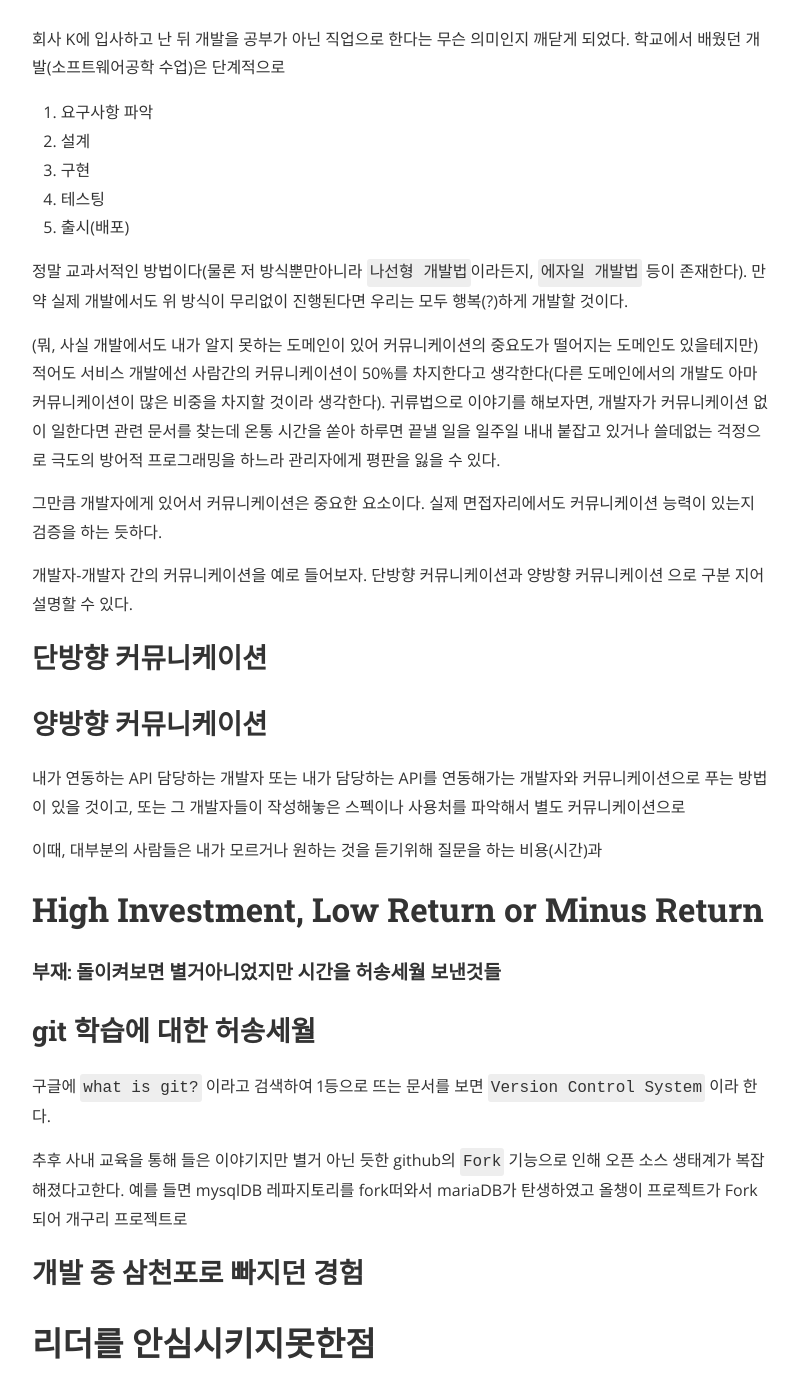
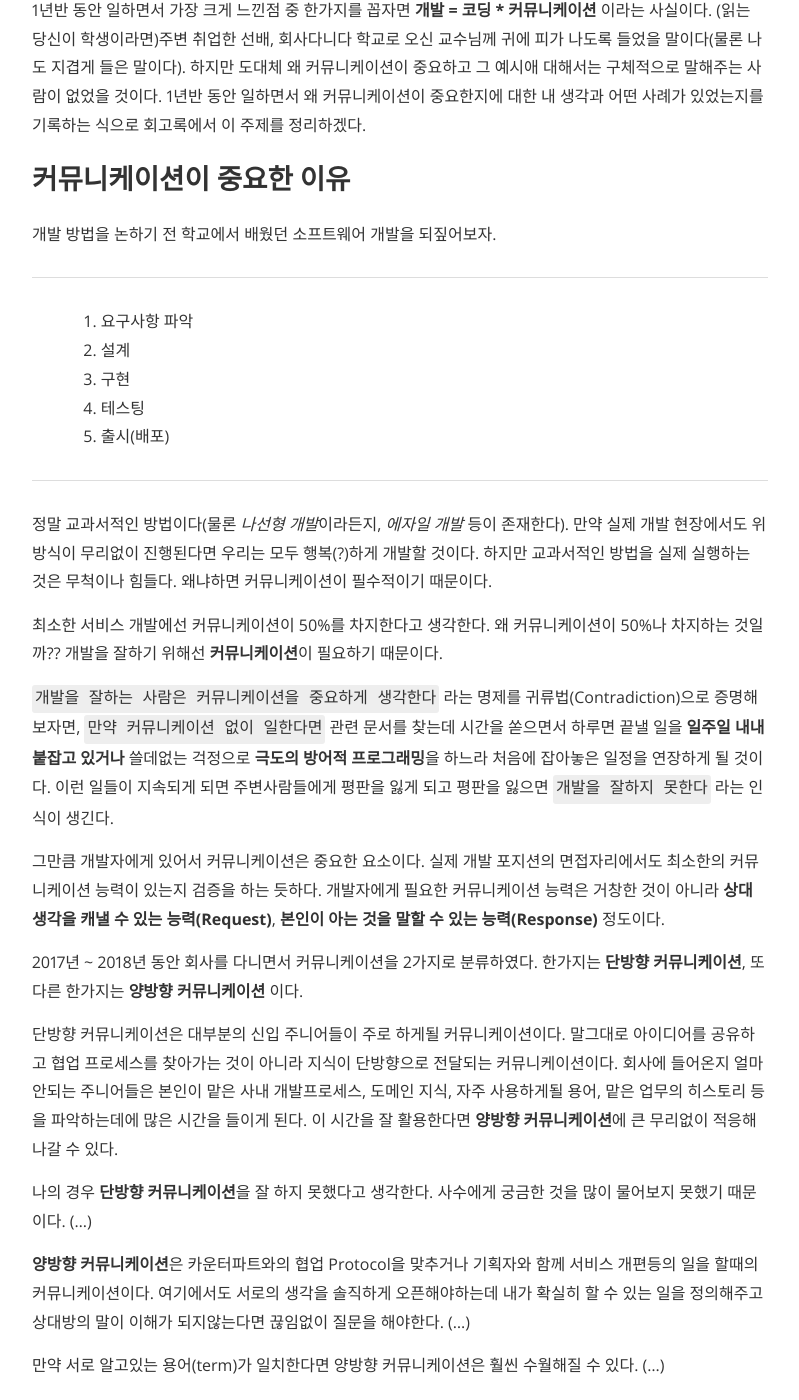
Before and after one commit to paka99/paka99.github.io, a Jekyll site: the page built from _posts/2018-12-10-yiary.md, in a window 1280 px wide and 1400 px high, scrolled down 1115 px. Shown: the whole window, without its empty margins (240-1039 px from the left). Built offline with Jekyll 4.4.1, drawn with Linux system fonts in a browser that asks for light colours; nearby versions of some CDN libraries; comment, search, counter and statistics services are not loaded; some of the changed text lies outside the part shown.

Commit message:
회고록 수정

```diff
--- a/_posts/2018-12-10-yiary.md
+++ b/_posts/2018-12-10-yiary.md
@@ -2,63 +2,82 @@
 layout: post
 title: "mocha의 2017, 2018 회고록"
 date: 2018-12-10 +0900
-permalink: 2017-2018-yairy
+# permalink: 2017-2018-yairy
 categories: [blog]
 cover:  "/assets/instacode.png"
 author: Mocha
-comment: true
 ---
 
 # 쓰기 전에... (내가)
 원래는 2017년 한해를 마무리 하며 하나를 써야했지만 선천적인 게으름(<- 개발 잘하는 사람들 오마주)때문에 2017,2018년 회고록을 이제야 작성한다.
 
-회고록을 쓰개된 동기는 너무 단순하다. 10월쯤 술김에 회고록에 이거써야지 저거써야지 주제를 정해서 facebook에 타임라인으로 남겼다. 그리고 12월쯤 쓰는김에 요즘(?) 핫하다는 github.io를 활용하여 써보자 마음먹고, q='github.io 만드는법' 을 검색하여 여러 글을 본 뒤 감을 잡고 facebook에 남겨놓은 주제를 하나하나 써내려걌다.
+평생 회고록이라는걸 모르고 살다가 회고록을 쓰게된 동기는 너무 단순하다. 10월쯤 술김에 회고록에 이거써야지 저거써야지 주제를 정해서 facebook에 타임라인으로 남겼다. 그리고 12월쯤 쓰는김에 요즘(?) 핫하다는 github.io를 활용하여 써보자 마음먹고, q='github.io 만드는법' 을 검색하여 여러 글을 본 뒤 감을 잡고 facebook에 남겨놓은 주제를 하나하나 써내려걌다.
 
 주제를 선정할 땐 나름 기준을 두었는데, 자랑스럽게 쓰고싶은 주제, 그리고 차마 내 실력이 들통날까봐 숨기고 싶은 주제를 선정하였다.
 
-## 읽기 전에... (당신이)
-글 내용에서 등장하는 회사, 인물들은 아래와 같다. 그 외 다른 인물들도 등장하는데 그다지 비중이 없는 사람들은 그때그때 설명해주겠다.
+이 글을 통해 '아! 이정도면 나도 회고록 쓸 수 있겠다' 라는 생각이 드는 사람들이 많아졌으면 좋겠다.
 
-# 커뮤니케이션과 나홀로 고민의 트레이드오프
-회사 K에 입사하고 난 뒤 개발을 공부가 아닌 직업으로 한다는 무슨 의미인지 깨닫게 되었다. 학교에서 배웠던 개발(소프트웨어공학 수업)은 단계적으로
+# 커뮤니케이션/나홀로고민 의 트레이드오프
+## 이 주제를 선택한 이유
+1년반 동안 일하면서 가장 크게 느낀점 중 한가지를 꼽자면 **개발 = 코딩 * 커뮤니케이션** 이라는 사실이다. (읽는 당신이 학생이라면)주변 취업한 선배, 회사다니다 학교로 오신 교수님께 귀에 피가 나도록 들었을 말이다(물론 나도 지겹게 들은 말이다). 하지만 도대체 왜 커뮤니케이션이 중요하고 그 예시애 대해서는 구체적으로 말해주는 사람이 없었을 것이다. 1년반 동안 일하면서 왜 커뮤니케이션이 중요한지에 대한 내 생각과 어떤 사례가 있었는지를 기록하는 식으로 회고록에서 이 주제를 정리하겠다.
 
-1. 요구사항 파악
-2. 설계
-3. 구현
-4. 테스팅
-5. 출시(배포)
+## 커뮤니케이션이 중요한 이유
+개발 방법을 논하기 전 학교에서 배웠던 소프트웨어 개발을 되짚어보자.
 
-정말 교과서적인 방법이다(물론 저 방식뿐만아니라 `나선형 개발법`이라든지, `에자일 개발법` 등이 존재한다). 만약 실제 개발에서도 위 방식이 무리없이 진행된다면 우리는 모두 행복(?)하게 개발할 것이다.
+ ----------
+> 1. 요구사항 파악
+> 2. 설계
+> 3. 구현
+> 4. 테스팅
+> 5. 출시(배포)
 
-(뭐, 사실 개발에서도 내가 알지 못하는 도메인이 있어 커뮤니케이션의 중요도가 떨어지는 도메인도 있을테지만) 적어도 서비스 개발에선 사람간의 커뮤니케이션이 50%를 차지한다고 생각한다(다른 도메인에서의 개발도 아마 커뮤니케이션이 많은 비중을 차지할 것이라 생각한다). 귀류법으로 이야기를 해보자면, 개발자가 커뮤니케이션 없이 일한다면 관련 문서를 찾는데 온통 시간을 쏟아 하루면 끝낼 일을 일주일 내내 붙잡고 있거나 쓸데없는 걱정으로 극도의 방어적 프로그래밍을 하느라 관리자에게 평판을 잃을 수 있다.
+----------
 
-그만큼 개발자에게 있어서 커뮤니케이션은 중요한 요소이다. 실제 면접자리에서도 커뮤니케이션 능력이 있는지 검증을 하는 듯하다.
+정말 교과서적인 방법이다(물론 *나선형 개발*이라든지, *에자일 개발* 등이 존재한다). 만약 실제 개발 현장에서도 위 방식이 무리없이 진행된다면 우리는 모두 행복(?)하게 개발할 것이다. 하지만 교과서적인 방법을 실제 실행하는 것은 무척이나 힘들다. 왜냐하면 커뮤니케이션이 필수적이기 때문이다.
 
-개발자-개발자 간의 커뮤니케이션을 예로 들어보자. 단방향 커뮤니케이션과 양방향 커뮤니케이션 으로 구분 지어 설명할 수 있다.
+최소한 서비스 개발에선 커뮤니케이션이 50%를 차지한다고 생각한다. 왜 커뮤니케이션이 50%나 차지하는 것일까?? 개발을 잘하기 위해선 **커뮤니케이션**이 필요하기 때문이다.
 
-## 단방향 커뮤니케이션
+`개발을 잘하는 사람은 커뮤니케이션을 중요하게 생각한다` 라는 명제를 귀류법(Contradiction)으로 증명해보자면, `만약 커뮤니케이션 없이 일한다면` 관련 문서를 찾는데 시간을 쏟으면서 하루면 끝낼 일을 **일주일 내내 붙잡고 있거나** 쓸데없는 걱정으로 **극도의 방어적 프로그래밍**을 하느라 처음에 잡아놓은 일정을 연장하게 될 것이다. 이런 일들이 지속되게 되면 주변사람들에게 평판을 잃게 되고 평판을 잃으면 `개발을 잘하지 못한다` 라는 인식이 생긴다.
 
-## 양방향 커뮤니케이션
-내가 연동하는 API 담당하는 개발자 또는 내가 담당하는 API를 연동해가는 개발자와 커뮤니케이션으로 푸는 방법이 있을 것이고, 또는 그 개발자들이 작성해놓은 스펙이나 사용처를 파악해서 별도 커뮤니케이션으로
+그만큼 개발자에게 있어서 커뮤니케이션은 중요한 요소이다. 실제 개발 포지션의 면접자리에서도 최소한의 커뮤니케이션 능력이 있는지 검증을 하는 듯하다. 개발자에게 필요한 커뮤니케이션 능력은 거창한 것이 아니라 **상대 생각을 캐낼 수 있는 능력(Request)**, **본인이 아는 것을 말할 수 있는 능력(Response)** 정도이다.
 
-이때, 대부분의 사람들은 내가 모르거나 원하는 것을 듣기위해 질문을 하는 비용(시간)과
+2017년 ~ 2018년 동안 회사를 다니면서 커뮤니케이션을 2가지로 분류하였다. 한가지는 **단방향 커뮤니케이션**, 또 다른 한가지는 **양방향 커뮤니케이션** 이다.
 
-# High Investment, Low Return or Minus Return
-#### 부재: 돌이켜보면 별거아니었지만 시간을 허송세월 보낸것들
-## git 학습에 대한 허송세월
-구글에 `what is git?` 이라고 검색하여 1등으로 뜨는 문서를 보면 `Version Control System` 이라 한다.
+단방향 커뮤니케이션은 대부분의 신입 주니어들이 주로 하게될 커뮤니케이션이다. 말그대로 아이디어를 공유하고 협업 프로세스를 찾아가는 것이 아니라 지식이 단방향으로 전달되는 커뮤니케이션이다.
+회사에 들어온지 얼마안되는 주니어들은 본인이 맡은 사내 개발프로세스, 도메인 지식, 자주 사용하게될 용어, 맡은 업무의 히스토리 등을 파악하는데에 많은 시간을 들이게 된다. 이 시간을 잘 활용한다면 **양방향 커뮤니케이션**에 큰 무리없이 적응해나갈 수 있다.
+
+나의 경우 **단방향 커뮤니케이션**을 잘 하지 못했다고 생각한다. 사수에게 궁금한 것을 많이 물어보지 못했기 때문이다. (...)
+
+**양방향 커뮤니케이션**은 카운터파트와의 협업 Protocol을 맞추거나 기획자와 함께 서비스 개편등의 일을 할때의 커뮤니케이션이다. 여기에서도 서로의 생각을 솔직하게 오픈해야하는데 내가 확실히 할 수 있는 일을 정의해주고 상대방의 말이 이해가 되지않는다면 끊임없이 질문을 해야한다. (...)
+
+만약 서로 알고있는 용어(term)가 일치한다면 양방향 커뮤니케이션은 훨씬 수월해질 수 있다. (...)
+
+# High Investment, Low Return
+## 이 주제를 선택한 이유
+회사에 입사하고 난 뒤 내가 투자한 시간/정성들이 모두 달콤한 보상으로 돌아온 것은 아니었다. 수치적으로 보자면 기대한 Return의 10% 정도 수확하였다고 생각한다. 하지만 시니어 개발자분들은 10% 씩이나 수확했냐면서 대단하다고 엄지를 치켜세워준다. 당연히 주니어 시절에는 요령이 없기 때문에 한술에 배부를 수 없기 때문이다. 내가 어떤 삽질들을 했었고 덜 삽질을 하기 위해 어떤 식으로 개선해나갔는지에 대해 이 주제를 정리하겠다.
+
+## 직접 써봐와 그나마 Return이 돌아온다, 사례 git 공부
+개발을 잘하고 싶어 채용 공고에 언급이 많이되고 남들이 좋다고 말하는 기술/툴을 배우려고도 해본 것들이 있다. 대표적으로 Restfull API, Git이 있다.
+
+구글에 `what is git?` 이라고 검색하여 1등으로 뜨는 문서를 보면 `Version Control System` 이라 한다. (...)
+
 
 추후 사내 교육을 통해 들은 이야기지만 별거 아닌 듯한 github의 `Fork` 기능으로 인해 오픈 소스 생태계가 복잡해졌다고한다. 예를 들면 mysqlDB 레파지토리를 fork떠와서 mariaDB가 탄생하였고 올챙이 프로젝트가 Fork되어 개구리 프로젝트로
 
 ## 개발 중 삼천포로 빠지던 경험
+이야기로만 들었던 기술들을 사용하여 직접 개발해보면서 궁금한것들이 매우 많았다. (...)
 
 # 리더를 안심시키지못한점
+## 이 주제를 선택한 이유
 
 # 담당 서비스의 애정
+## 이 주제를 선택한 이유
+
 ## 다음 검색 서비스
 대학교때부터 '다음' 이미지 검색을 즐겨사용했다. 국내 출처의 이미지 검색만은 다음이 제일 좋았다(네이버는 너무 교과서적인 이미지들만 결과로 내보내주더라). 그 이유는 인터넷 짤방같은 이미지를 내 의도와 맞게 잘 찾아주었기 때문이다. 이런 경험으로 분명히 이곳은 디테일하게 검색 니즈를 파악하여 개발은 하고 있을 것이다 생각을 하고 있었다.
 
-# 개발에서 사용하는 용어를 체화 시킨점: 본인 매우 만족
+# 개발에서 사용하는 용어를 체화 시킨점
+## 이 주제를 선택한 이유
 학교를 다니면서 개발 관련 주워주워 들은 용어들이 많다.
 
 클라우드 컴퓨팅, 분산 시스템, 라이브러리, 프레임워크... 등등
@@ -66,9 +85,10 @@ comment: true
 용어는 많이 들어봤지 사실상 저것들이 왜 필요하고 어떤 필요로 인해 탄생하였는지에 대한 이유는 전혀 몰랐다.
 
 # 문서화와 코드의 동일시
-
+## 이 주제를 선택한 이유
 
 # 기본 전공지식의 필요도
+## 이 주제를 선택한 이유
 논란이 많은 주제이지만 그냥 내 관점대로 쓰겠다.
 
 입사 전까지만 해도 굳이 전산 전공(요즘은 컴퓨터사이언스)을 하지 않더라도 누구나 개발을 할 수 있다고 생각하였다.
```
